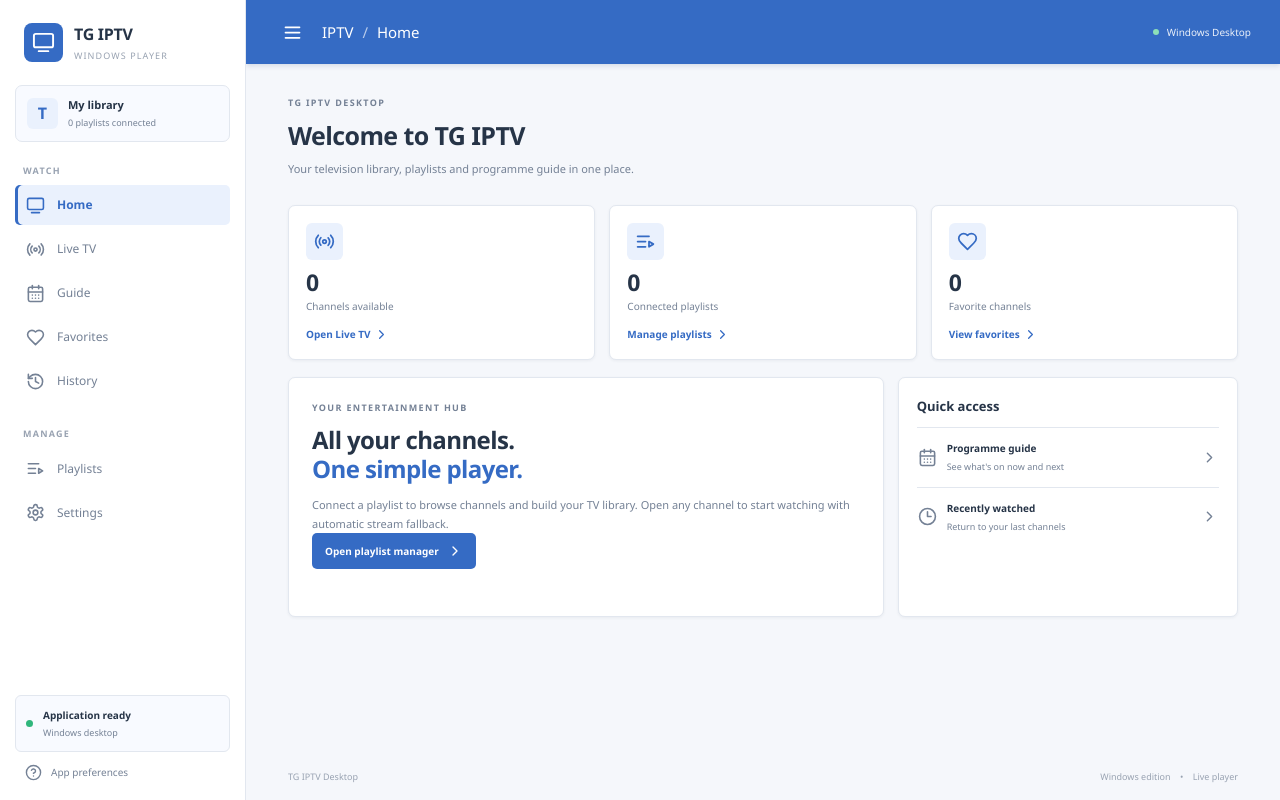
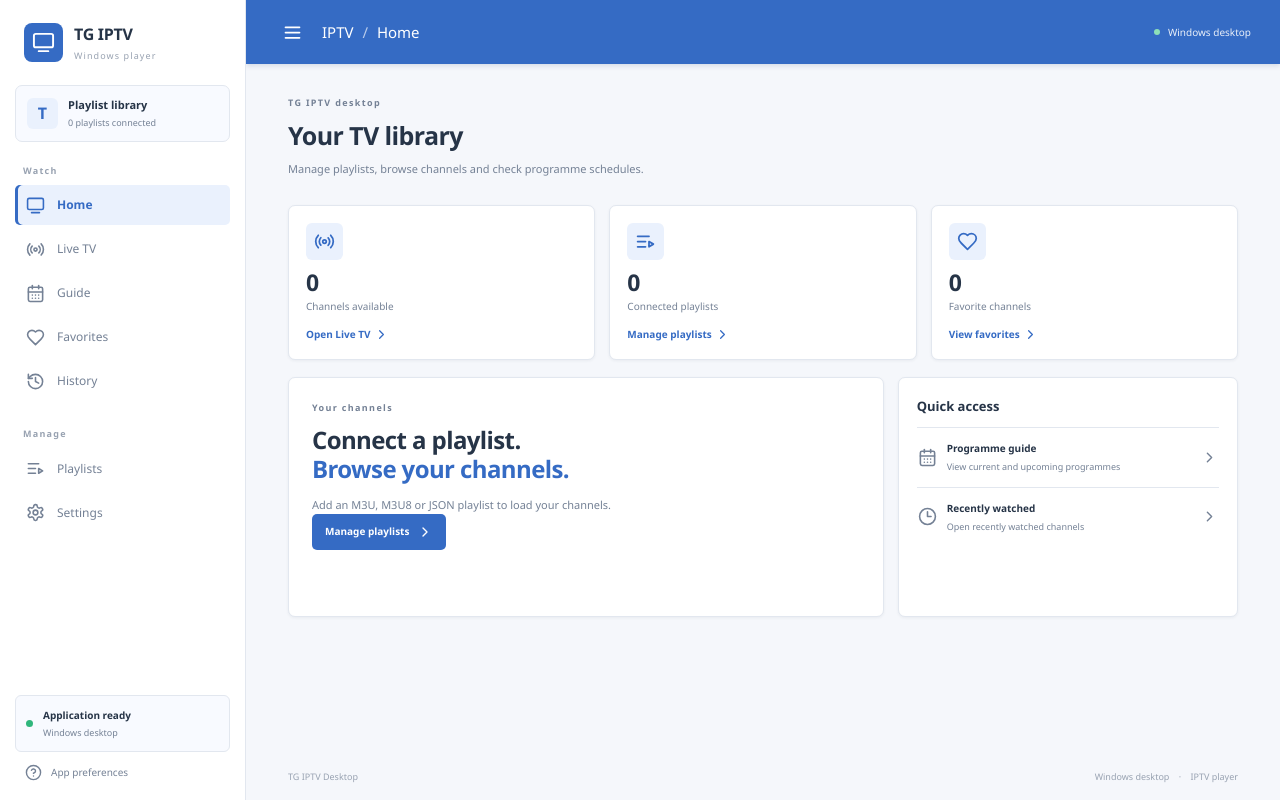
Before and after one commit to MoonDevil1/Tv-app, a React (Vite) app: page / in a window 1280 px wide. Built offline with nearby package versions, Linux system fonts and the light colour scheme.

Commit message:
refine: apply unslop direction to app copy

```diff
--- a/src/App.tsx
+++ b/src/App.tsx
@@ -15,7 +15,7 @@ const navigation: Array<{ section: AppSection; icon: typeof Tv2; group: "watch"
 ];
 const refreshOptions = [{ label: "Manual", value: 0 }, { label: "Every 1 minute", value: 60000 }, { label: "Every 5 minutes", value: 300000 }, { label: "Every 15 minutes", value: 900000 }, { label: "Every hour", value: 3600000 }];
 function PageHeading({ title, subtitle, action }: { title: string; subtitle: string; action?: ReactNode }) {
-  return <div className="page-heading"><div><p className="eyebrow">TG IPTV DESKTOP</p><h1>{title}</h1><p className="page-subtitle">{subtitle}</p></div>{action}</div>;
+  return <div className="page-heading"><div><p className="eyebrow">TG IPTV desktop</p><h1>{title}</h1><p className="page-subtitle">{subtitle}</p></div>{action}</div>;
 }
 function EmptyState({ icon: Icon, title, detail, action, onAction }: { icon: typeof Tv2; title: string; detail: string; action?: string; onAction?: () => void }) {
   return <div className="empty-state"><div className="empty-state-icon"><Icon size={27} strokeWidth={1.7} /></div><h2>{title}</h2><p>{detail}</p>{action && onAction && <button className="primary-button" onClick={onAction}>{action}<ChevronRight size={16} /></button>}</div>;
@@ -24,7 +24,7 @@ function SettingsPage() {
   const settings = useAppStore(state => state.settings), updateSettings = useAppStore(state => state.updateSettings);
   return <><PageHeading title="Settings" subtitle="Configure the app, playlists and playback preferences." /><div className="settings-layout">
     <section className="settings-panel"><div className="panel-heading"><h2>Appearance</h2><p>Choose the look of the desktop application.</p></div><div className="theme-options">
-      {(["light", "dark"] as ThemeMode[]).map(theme => <button key={theme} className={settings.theme === theme ? "theme-option selected" : "theme-option"} onClick={() => updateSettings({ theme })}><span className={`theme-preview ${theme}`}>{theme === "light" ? <Sun size={19} /> : <Moon size={19} />}</span><span><b>{theme === "light" ? "Light" : "Dark"}</b><small>{theme === "light" ? "Bright Material surfaces" : "Low-glare dark surfaces"}</small></span><span className="selection-dot" /></button>)}
+      {(["light", "dark"] as ThemeMode[]).map(theme => <button key={theme} className={settings.theme === theme ? "theme-option selected" : "theme-option"} onClick={() => updateSettings({ theme })}><span className={`theme-preview ${theme}`}>{theme === "light" ? <Sun size={19} /> : <Moon size={19} />}</span><span><b>{theme === "light" ? "Light" : "Dark"}</b><small>{theme === "light" ? "Light surfaces" : "Low-glare dark surfaces"}</small></span><span className="selection-dot" /></button>)}
     </div></section>
     <section className="settings-panel"><div className="panel-heading"><h2>Playlist defaults</h2><p>Defaults applied when a playlist is added.</p></div><label className="setting-row"><span><b>Automatic playlist refresh</b><small>Refresh remote playlist data in the background.</small></span><select value={settings.defaultRefreshIntervalMs} onChange={e => updateSettings({ defaultRefreshIntervalMs: Number(e.target.value) })}>{refreshOptions.map(o => <option value={o.value} key={o.value}>{o.label}</option>)}</select></label></section>
     <section className="settings-panel"><div className="panel-heading"><h2>Playback defaults</h2><p>Initial behaviour for the built-in TV player.</p></div>
@@ -89,7 +89,7 @@ function PlaylistManager() {
     }, 15000);
     return () => window.clearInterval(timer);
   }, []);
-  return <><PageHeading title="Playlist manager" subtitle="Connect remote or local M3U, M3U8 and JSON playlists." action={<button className="secondary-button" onClick={() => void importUrl(LIVE_TGTV_SOURCE)} disabled={busy}><Radio size={15}/> Add LiveTGTV</button>} />
+  return <><PageHeading title="Playlists" subtitle="Add remote or local M3U, M3U8 and JSON playlists." action={<button className="secondary-button" onClick={() => void importUrl(LIVE_TGTV_SOURCE)} disabled={busy}><Radio size={15}/> Add LiveTGTV</button>} />
     <section className="import-panel"><div className="panel-heading"><h2>Add a playlist</h2><p>Use a playlist URL, paste its contents or select a local file.</p></div>
       <div className="import-grid"><label><span>Playlist URL</span><input value={url} onChange={e=>setUrl(e.target.value)} placeholder="https://example.com/playlist.m3u" /></label><label><span>Display name (optional)</span><input value={name} onChange={e=>setName(e.target.value)} placeholder="My IPTV playlist" /></label></div>
       <label className="import-label"><span>Request headers (JSON, optional)</span><textarea rows={2} value={headersText} onChange={e=>setHeadersText(e.target.value)} spellCheck={false}/></label>
@@ -120,7 +120,7 @@ function GuidePage({ playlists, onPlay, status, refreshedAt }: { playlists: Play
   useEffect(() => { const timer = window.setInterval(() => setClock(Date.now()), 30000); return () => window.clearInterval(timer); }, []);
   const entries = playlists.flatMap(playlist => playlist.channels.map(channel => { const programmes = guide[channel.tvgId ?? ""] ?? guide[channel.id] ?? []; return { playlist, channel, current: programmes.find(item => item.start <= now && item.stop > now), next: programmes.find(item => item.start > now) }; })).filter(item => item.current || item.next).filter(item => !query || item.channel.name.toLowerCase().includes(query.toLowerCase()) || item.current?.title.toLowerCase().includes(query.toLowerCase()) || item.next?.title.toLowerCase().includes(query.toLowerCase()));
   const feedCount = new Set(playlists.flatMap(item => item.epgUrls)).size;
-  return <><PageHeading title="TV Guide" subtitle="Live programmes and what is coming up next." action={<span className="guide-updated">{refreshedAt ? "Updated " + new Date(refreshedAt).toLocaleTimeString([], {hour:"2-digit",minute:"2-digit"}) : status}</span>} />
+  return <><PageHeading title="TV Guide" subtitle="Current programmes and upcoming broadcasts." action={<span className="guide-updated">{refreshedAt ? "Updated " + new Date(refreshedAt).toLocaleTimeString([], {hour:"2-digit",minute:"2-digit"}) : status}</span>} />
     <label className="channel-search guide-search"><Search size={16}/><input value={query} onChange={e=>setQuery(e.target.value)} placeholder="Search channels or programmes…"/></label>{status && <p className="guide-status" role="status">{status}</p>}
     {entries.length ? <div className="guide-list">{entries.map(({playlist,channel,current,next})=><article className="guide-row" key={playlist.id+":"+channel.id}>
       <button className="guide-channel" onClick={()=>onPlay(playlist,channel)}><span className="guide-logo">{channel.logo ? <img src={channel.logo} alt="" loading="lazy"/> : <Tv2 size={20}/>}</span><span><b>{channel.name}</b><small>{channel.group}</small></span></button>
@@ -161,28 +161,28 @@ function App() {
   const openSection=(section:AppSection)=>{setActiveSection(section);setNavigationOpen(false);};
   return <div className="application">
     {navigationOpen&&<button className="navigation-backdrop" aria-label="Close navigation" onClick={()=>setNavigationOpen(false)}/>}
-    <aside className={navigationOpen?"navigation-drawer open":"navigation-drawer"}><div className="brand-lockup"><div className="brand-icon"><Tv2 size={23}/></div><div><b>TG IPTV</b><small>WINDOWS PLAYER</small></div></div>
-      <div className="profile-switcher"><div className="profile-avatar">T</div><span><b>My library</b><small>{playlists.length} playlist{playlists.length===1?"":"s"} connected</small></span></div>
-      <p className="navigation-caption">WATCH</p><nav>{navigation.filter(n=>n.group==="watch").map(({section,icon:Icon})=><button key={section} className={activeSection===section?"navigation-item active":"navigation-item"} onClick={()=>openSection(section)}><Icon size={19}/><span>{section}</span>{section==="Favorites"&&favorites.length>0&&<small>{favorites.length}</small>}</button>)}</nav>
-      <p className="navigation-caption manage-caption">MANAGE</p><nav>{navigation.filter(n=>n.group==="manage").map(({section,icon:Icon})=><button key={section} className={activeSection===section?"navigation-item active":"navigation-item"} onClick={()=>openSection(section)}><Icon size={19}/><span>{section}</span></button>)}</nav>
+    <aside className={navigationOpen?"navigation-drawer open":"navigation-drawer"}><div className="brand-lockup"><div className="brand-icon"><Tv2 size={23}/></div><div><b>TG IPTV</b><small>Windows player</small></div></div>
+      <div className="profile-switcher"><div className="profile-avatar">T</div><span><b>Playlist library</b><small>{playlists.length} playlist{playlists.length===1?"":"s"} connected</small></span></div>
+      <p className="navigation-caption">Watch</p><nav>{navigation.filter(n=>n.group==="watch").map(({section,icon:Icon})=><button key={section} className={activeSection===section?"navigation-item active":"navigation-item"} onClick={()=>openSection(section)}><Icon size={19}/><span>{section}</span>{section==="Favorites"&&favorites.length>0&&<small>{favorites.length}</small>}</button>)}</nav>
+      <p className="navigation-caption manage-caption">Manage</p><nav>{navigation.filter(n=>n.group==="manage").map(({section,icon:Icon})=><button key={section} className={activeSection===section?"navigation-item active":"navigation-item"} onClick={()=>openSection(section)}><Icon size={19}/><span>{section}</span></button>)}</nav>
       <div className="navigation-bottom"><div className="connection-status"><span className="connection-indicator"/><span><b>Application ready</b><small>Windows desktop</small></span></div><button className="help-link" onClick={()=>openSection("Settings")}><CircleHelp size={17}/> App preferences</button></div>
     </aside>
-    <div className="main-column"><header className="app-bar"><div className="app-bar-title"><button className="menu-button" onClick={()=>setNavigationOpen(v=>!v)} aria-label="Toggle navigation"><Menu size={21}/></button><span>IPTV <i>/</i> {activeSection}</span></div><div className="app-bar-actions"><span className="platform-label"><span/> Windows Desktop</span></div></header>
+    <div className="main-column"><header className="app-bar"><div className="app-bar-title"><button className="menu-button" onClick={()=>setNavigationOpen(v=>!v)} aria-label="Toggle navigation"><Menu size={21}/></button><span>IPTV <i>/</i> {activeSection}</span></div><div className="app-bar-actions"><span className="platform-label"><span/> Windows desktop</span></div></header>
       <main className="page-container">
         {selectedPlaylist && selectedChannel ? <LivePlayer playlist={selectedPlaylist} channel={selectedChannel} onClose={()=>setActivePlayback(null)} onSelect={channel=>setActivePlayback({playlistId:selectedPlaylist.id,channelId:channel.id})}/> : <>
-        {activeSection==="Home"&&<><PageHeading title="Welcome to TG IPTV" subtitle="Your television library, playlists and programme guide in one place."/><div className="overview-cards">
+        {activeSection==="Home"&&<><PageHeading title="Your TV library" subtitle="Manage playlists, browse channels and check programme schedules."/><div className="overview-cards">
           <button className="overview-card" onClick={()=>openSection("Live TV")}><span className="overview-icon"><Radio size={21}/></span><b>{channelsCount.toLocaleString()}</b><small>Channels available</small><span className="card-link">Open Live TV <ChevronRight size={15}/></span></button>
           <button className="overview-card" onClick={()=>openSection("Playlists")}><span className="overview-icon"><ListVideo size={21}/></span><b>{playlists.length}</b><small>Connected playlists</small><span className="card-link">Manage playlists <ChevronRight size={15}/></span></button>
           <button className="overview-card" onClick={()=>openSection("Favorites")}><span className="overview-icon"><Heart size={21}/></span><b>{favorites.length}</b><small>Favorite channels</small><span className="card-link">View favorites <ChevronRight size={15}/></span></button>
-        </div><div className="home-content-grid"><section className="welcome-panel"><p className="eyebrow">YOUR ENTERTAINMENT HUB</p><h2>All your channels.<br/><span>One simple player.</span></h2><p>Connect a playlist to browse channels and build your TV library. Open any channel to start watching with automatic stream fallback.</p><button className="primary-button" onClick={()=>openSection("Playlists")}>Open playlist manager <ChevronRight size={16}/></button></section><section className="quick-links"><h2>Quick access</h2><button onClick={()=>openSection("Guide")}><CalendarDays size={19}/><span><b>Programme guide</b><small>See what's on now and next</small></span><ChevronRight size={17}/></button><button onClick={()=>openSection("History")}><Clock3 size={19}/><span><b>Recently watched</b><small>Return to your last channels</small></span><ChevronRight size={17}/></button></section></div></>}
+        </div><div className="home-content-grid"><section className="welcome-panel"><p className="eyebrow">Your channels</p><h2>{channelsCount ? <>Browse your channels.<br/><span>Choose what to watch.</span></> : <>Connect a playlist.<br/><span>Browse your channels.</span></>}</h2><p>{channelsCount ? "Choose a channel to start playback. Switch between available sources from the player." : "Add an M3U, M3U8 or JSON playlist to load your channels."}</p><button className="primary-button" onClick={()=>openSection("Playlists")}>Manage playlists <ChevronRight size={16}/></button></section><section className="quick-links"><h2>Quick access</h2><button onClick={()=>openSection("Guide")}><CalendarDays size={19}/><span><b>Programme guide</b><small>View current and upcoming programmes</small></span><ChevronRight size={17}/></button><button onClick={()=>openSection("History")}><Clock3 size={19}/><span><b>Recently watched</b><small>Open recently watched channels</small></span><ChevronRight size={17}/></button></section></div></>}
         {activeSection==="Live TV"&&<><PageHeading title="Live TV" subtitle="Browse all channels across your connected playlists."/><ChannelLibrary mode="all" onPlay={openPlayer}/></>}
          {activeSection==="Guide"&&<GuidePage playlists={playlists} onPlay={openPlayer} status={guideStatus} refreshedAt={guideRefreshedAt}/>}
-        {activeSection==="Favorites"&&<><PageHeading title="Favorites" subtitle="Your saved channels in one place."/><ChannelLibrary mode="favorites" onPlay={openPlayer}/></>}
-        {activeSection==="History"&&<><PageHeading title="Recently watched" subtitle="Quickly return to the channels you watched recently."/><ChannelLibrary mode="recent" onPlay={openPlayer}/></>}
+        {activeSection==="Favorites"&&<><PageHeading title="Favorites" subtitle="Channels you've saved."/><ChannelLibrary mode="favorites" onPlay={openPlayer}/></>}
+        {activeSection==="History"&&<><PageHeading title="Recently watched" subtitle="Open channels from your viewing history."/><ChannelLibrary mode="recent" onPlay={openPlayer}/></>}
         {activeSection==="Playlists"&&<PlaylistManager/>}
         {activeSection==="Settings"&&<SettingsPage/>}
         </>}
-      </main><footer className="app-footer"><span>TG IPTV Desktop</span><span>Windows edition <i>•</i> Live player</span></footer>
+      </main><footer className="app-footer"><span>TG IPTV Desktop</span><span>Windows desktop <i>·</i> IPTV player</span></footer>
     </div>
   </div>;
 }
```
